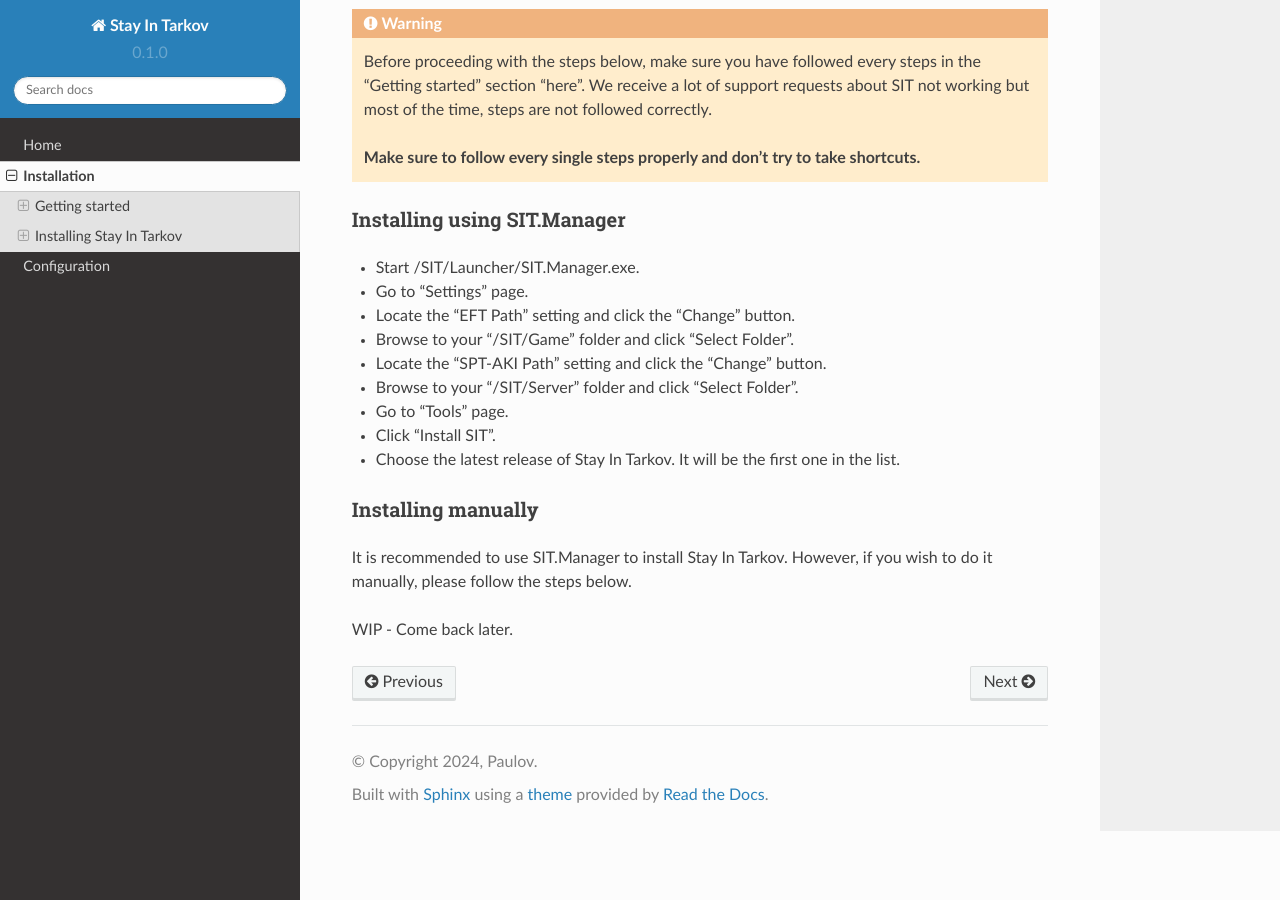
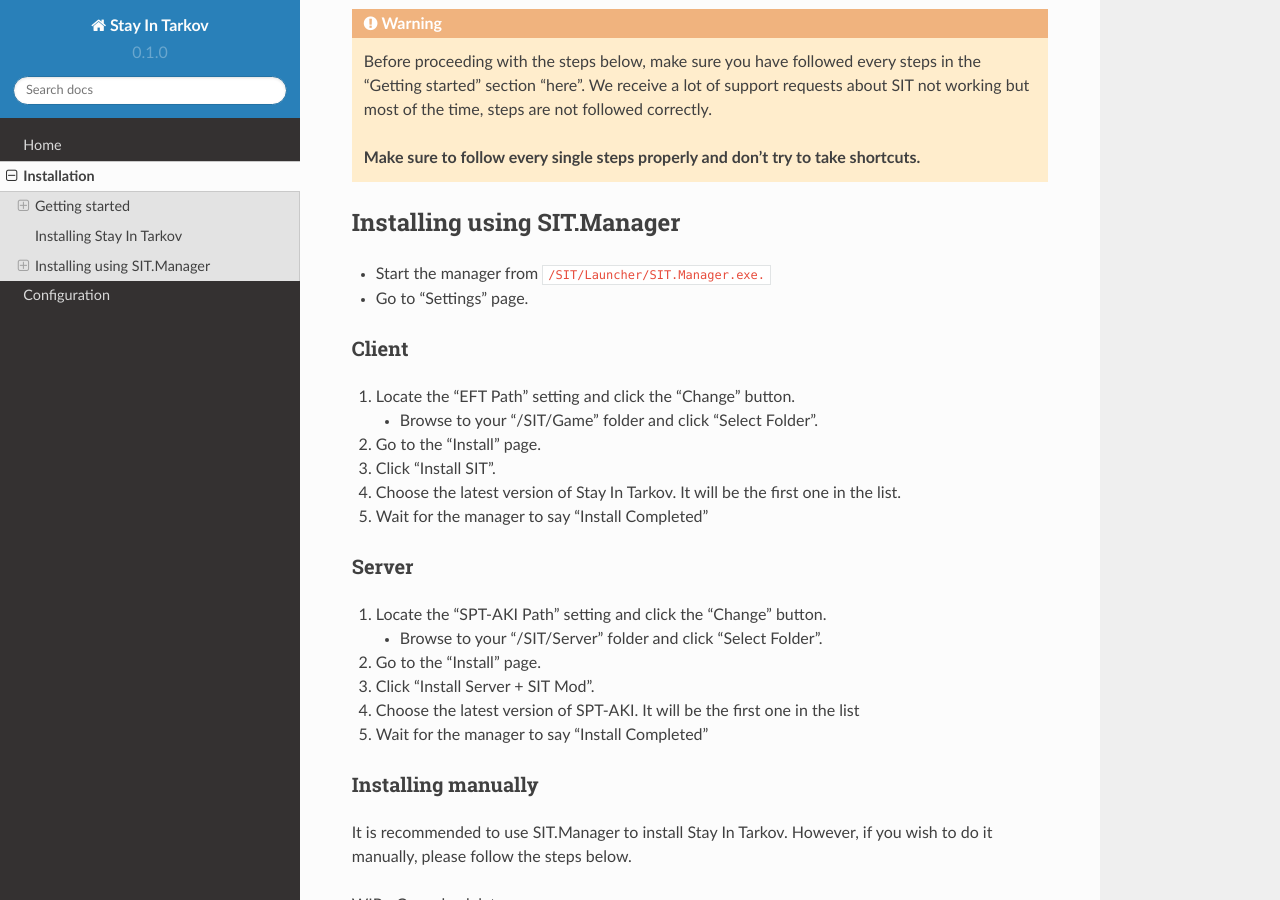
Before and after one commit to stayintarkov/SIT.Documentation, a Sphinx documentation site: the page built from docs/source/install.rst, in a window 1280 px wide and 900 px high, scrolled down 1613 px. Built offline with Sphinx 7.4.7 and the Read the Docs theme 2.0.0, drawn with Linux system fonts in a browser that asks for light colours; pages that are not in the unit, such as notebooks, are missing from menus.

Commit message:
Modify SIT.Manager install steps
Not sold on splitting them up but will come back to this

```diff
--- a/docs/source/install.rst
+++ b/docs/source/install.rst
@@ -68,17 +68,34 @@
    **Make sure to follow every single steps properly and don't try to take shortcuts.**
 
 Installing using SIT.Manager
-~~~~~~~~~~~~~~~~~~~~~~~~~~~~
+----------------------------
 
-* Start /SIT/Launcher/SIT.Manager.exe.
+* Start the manager from ``/SIT/Launcher/SIT.Manager.exe.``
 * Go to "Settings" page.
-* Locate the "EFT Path" setting and click the "Change" button.
-* Browse to your "/SIT/Game" folder and click "Select Folder".
-* Locate the "SPT-AKI Path" setting and click the "Change" button.
-* Browse to your "/SIT/Server" folder and click "Select Folder".
-* Go to "Tools" page.
-* Click "Install SIT".
-* Choose the latest release of Stay In Tarkov. It will be the first one in the list.
+
+Client
+~~~~~~
+
+#. Locate the "EFT Path" setting and click the "Change" button.
+
+   * Browse to your "/SIT/Game" folder and click "Select Folder".
+
+#. Go to the "Install" page.
+#. Click "Install SIT".
+#. Choose the latest version of Stay In Tarkov. It will be the first one in the list.
+#. Wait for the manager to say "Install Completed"
+
+Server
+~~~~~~
+
+#. Locate the "SPT-AKI Path" setting and click the "Change" button.
+
+   * Browse to your "/SIT/Server" folder and click "Select Folder".
+
+#. Go to the "Install" page.
+#. Click "Install Server + SIT Mod".
+#. Choose the latest version of SPT-AKI. It will be the first one in the list
+#. Wait for the manager to say "Install Completed"
 
 Installing manually
 ~~~~~~~~~~~~~~~~~~~
```
